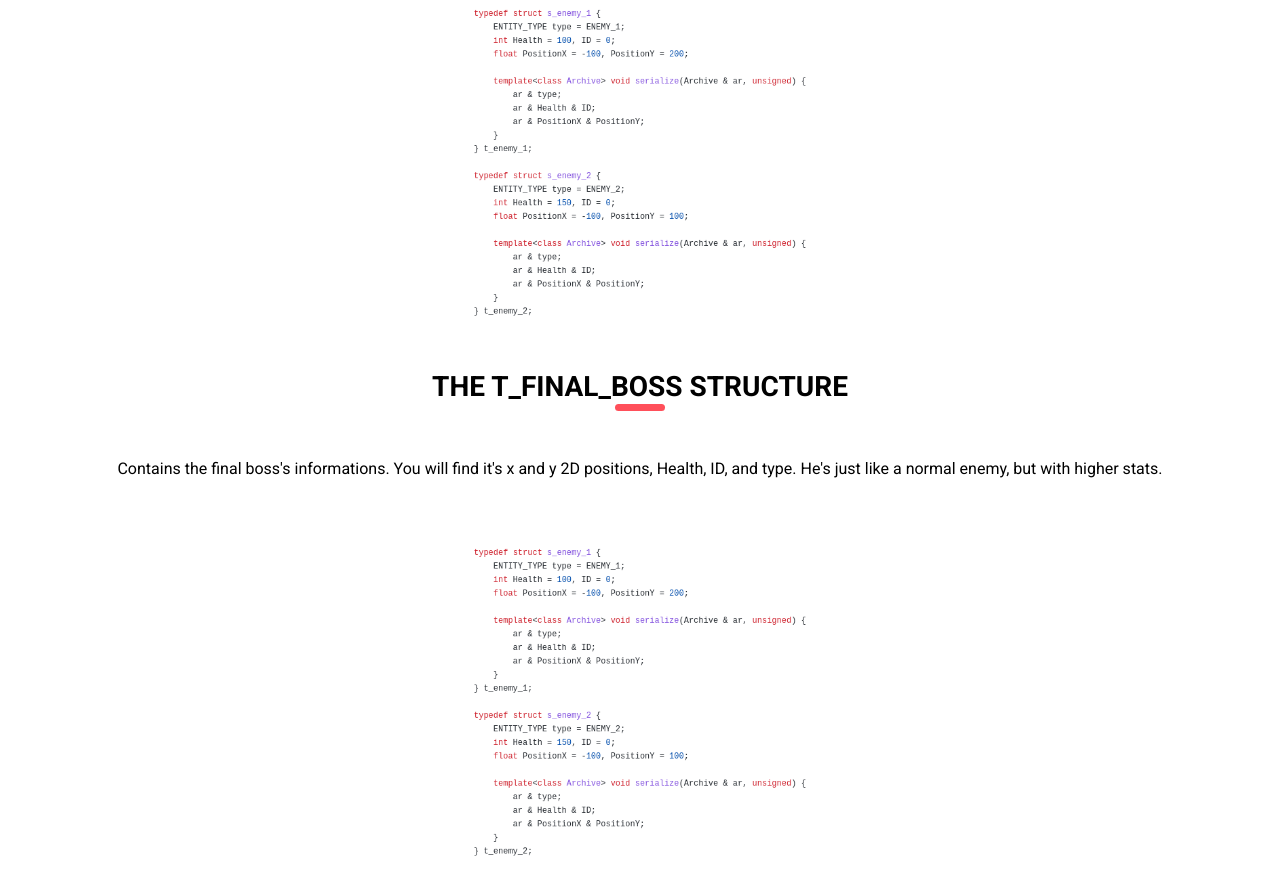
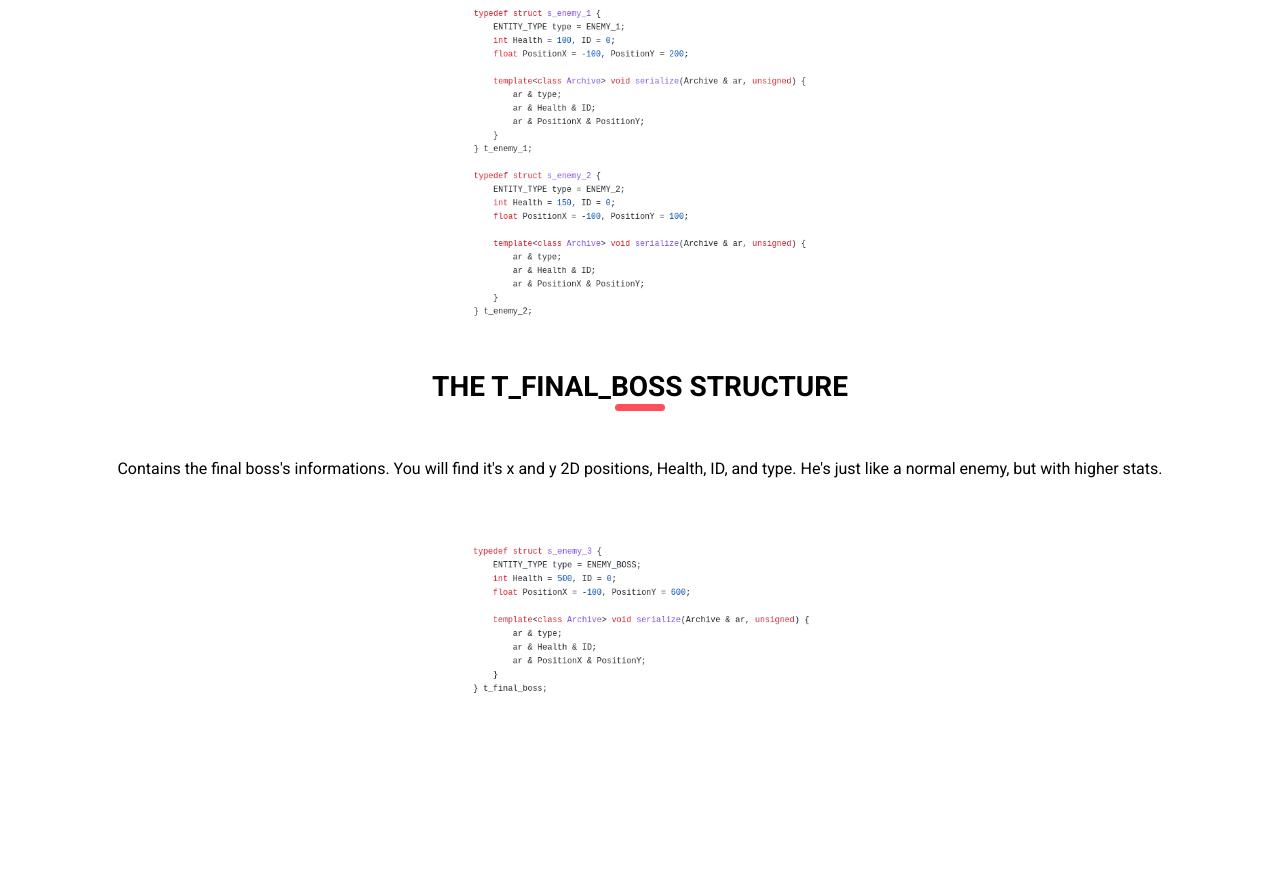
Before and after one commit to valentin-epitech/valentin-epitech.github.io, a plain HTML site: page server.html in a window 1280 px wide. Shown: the part 3776-4671 px from the top of the page. After the commit the page ends 4597 px from the top, so only its background shows below. Drawn offline with nearby package versions, Linux system fonts and the light colour scheme.

Commit message:
adding final boss picture

```diff
--- a/server.html
+++ b/server.html
@@ -209,7 +209,7 @@
         He's just like a normal enemy, but with higher stats.
       </p>
       <div class="img-box layout_padding2">
-        <img src="images/enemies.png" alt="">
+        <img src="images/t_final_boss.png" alt="">
       </div>
     </div>
   </section>
```
